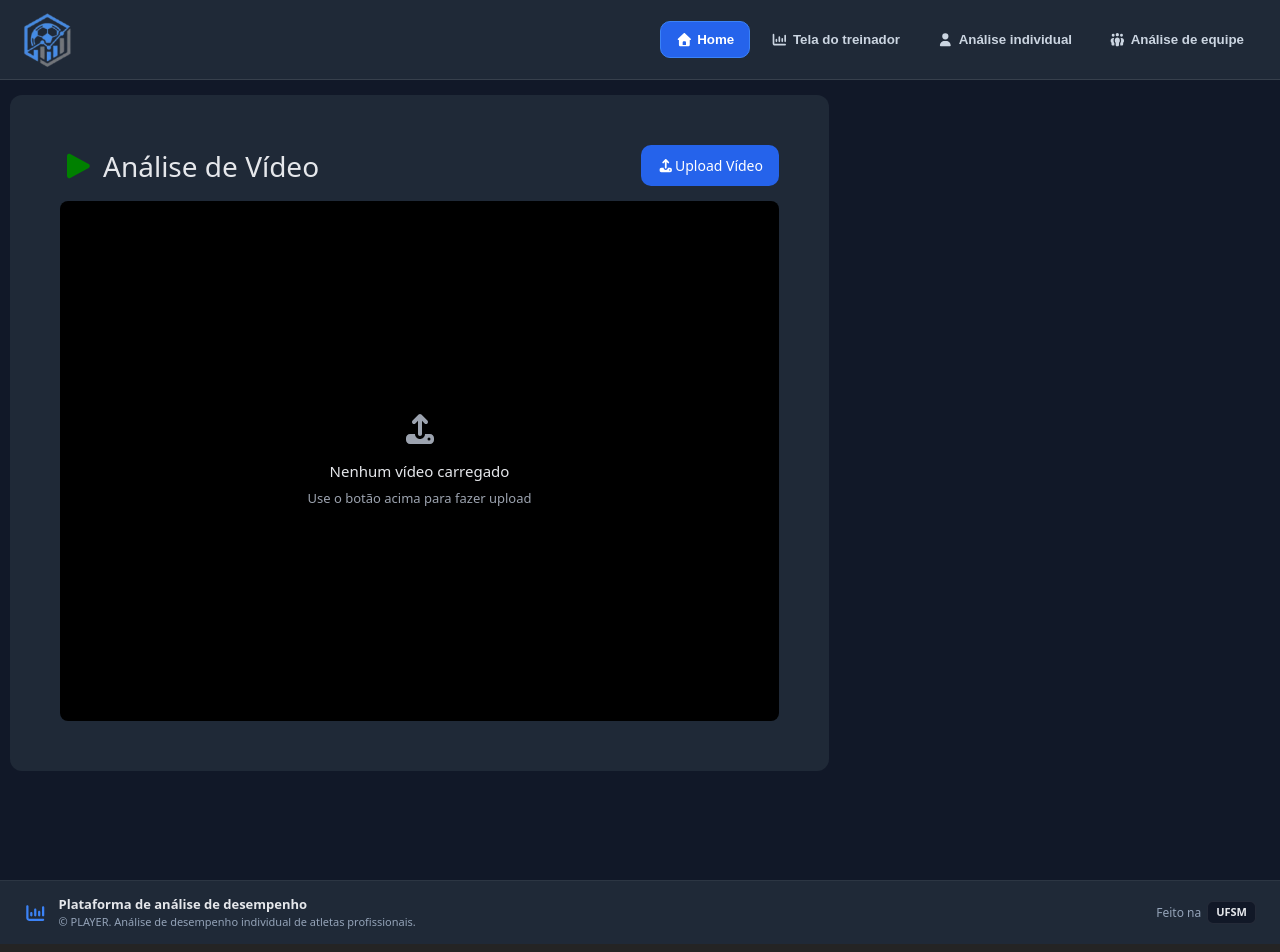
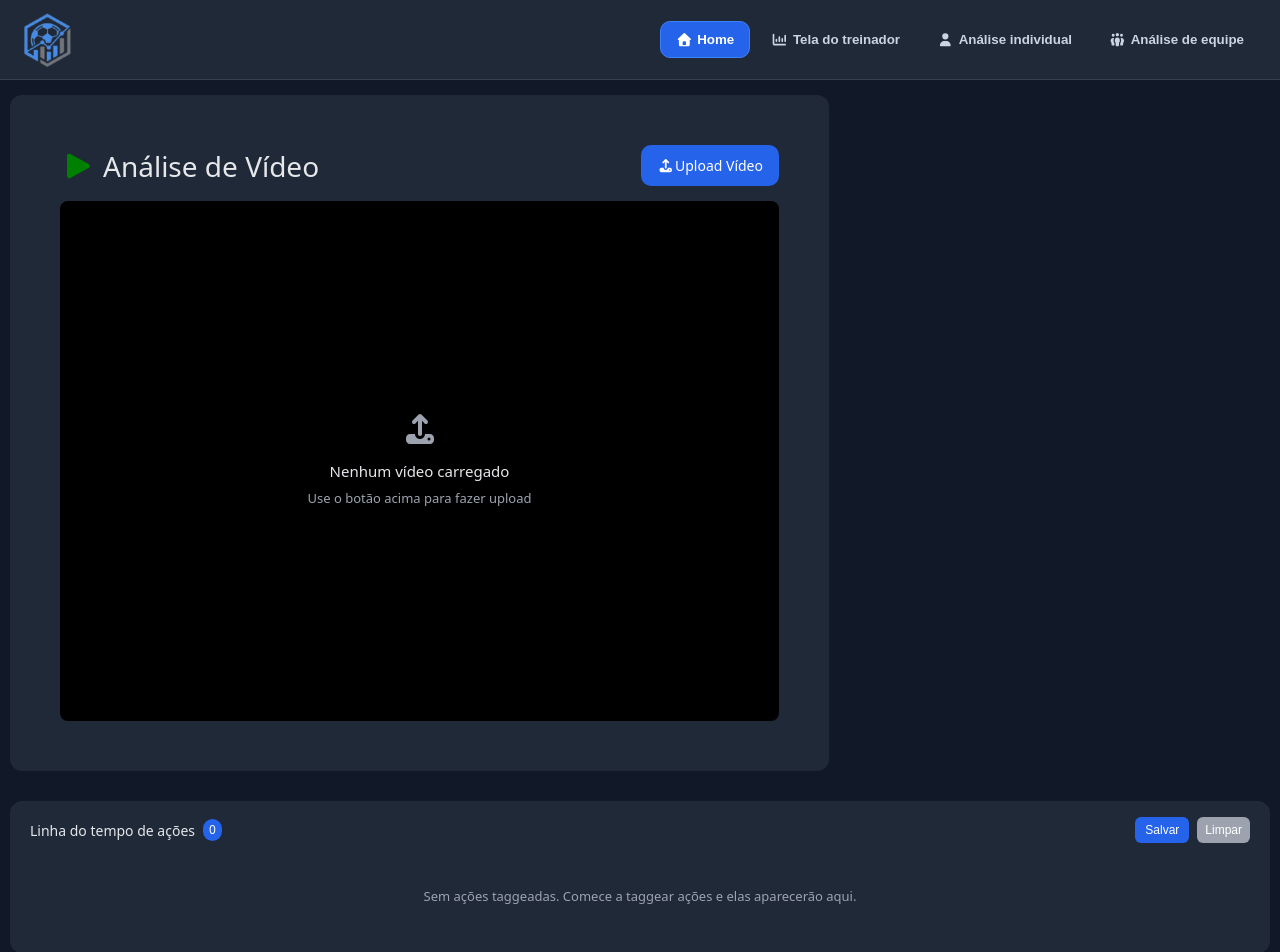
Before and after one commit to diogodls/player, a React (Vite) app: page /individual-analysis in a window 1280 px wide. Shown: the top 952 px of the page. Built offline with nearby package versions, Linux system fonts and the light colour scheme.

Commit message:
feat(#30): log de acoes container

```diff
--- a/src/components/ActionLog/ActionLog.module.scss
+++ b/src/components/ActionLog/ActionLog.module.scss
@@ -1,5 +1,66 @@
-.container{
-  background-color: gray;
+.container {
+  background-color: #1f2937 ;
+  border-radius: 12px;
+  padding: 16px 20px;
+  color: #e5e7eb;
+  width: 100%;
+}
 
+.header {
+  display: flex;
+  justify-content: space-between;
+  align-items: center;
+  margin-bottom: 14px;
+}
 
+.title {
+  display: flex;
+  align-items: center;
+  gap: 8px;
+  font-size: 14px;
+  font-weight: 500;
 }
+
+.badge {
+  background-color: #2563eb;
+  color: white;
+  font-size: 12px;
+  padding: 2px 6px;
+  border-radius: 999px;
+}
+
+.actions {
+  display: flex;
+  align-items: center;
+  gap: 8px;
+}
+
+.save {
+  background-color: #2563eb;
+  color: white;
+  border: none;
+  padding: 6px 10px;
+  font-size: 12px;
+  border-radius: 6px;
+  cursor: pointer;
+}
+
+.clear {
+  background-color: #9ca3af;
+  color: white;
+  border: none;
+  padding: 6px 8px;
+  font-size: 12px;
+  border-radius: 6px;
+  cursor: pointer;
+}
+
+.emptyState {
+  display: flex;
+  justify-content: center;
+  align-items: center;
+  height: 80px;
+  font-size: 13px;
+  color: #9ca3af;
+  text-align: center;
+}
--- a/src/components/ActionLog/ActionLog.tsx
+++ b/src/components/ActionLog/ActionLog.tsx
@@ -1,9 +1,28 @@
+import styles from "./ActionLog.module.scss"
+
+//fazer: definir tamanho limite da div, ações boas(verde), ruins(vermelha)
+
+
 const ActionLog = () => {
   return (
-    <div>
+    <div className={styles.container}>
+      <div className={styles.header}>
+        <div className={styles.title}>
+          <span>Linha do tempo de ações</span>
+          <span className={styles.badge}>0</span>
+        </div>
 
+        <div className={styles.actions}>
+          <button className={styles.save}>Salvar</button>
+          <button className={styles.clear}>Limpar</button>
+        </div>
+      </div>
+
+      <div className={styles.emptyState}>
+        <span>Sem ações taggeadas. Comece a taggear ações e elas aparecerão aqui.</span>
+      </div>
     </div>
-  )
-}
+  );
+};
 
 export default ActionLog
--- a/src/pages/IndividualAnalysis/IndividualAnalysis.tsx
+++ b/src/pages/IndividualAnalysis/IndividualAnalysis.tsx
@@ -1,10 +1,12 @@
 import styles from "../CoachDashboard/CoachDashboard.module.scss";
 import VideoAnalysis from "../../components/VideoAnalysis/VideoAnalysis.tsx";
+import ActionLog from "../../components/ActionLog/ActionLog.tsx";
 
 const IndividualAnalysis = () => {
   return (
     <div className={styles.container}>
       <VideoAnalysis/>
+      <ActionLog/>
     </div>
   );
 };
```
